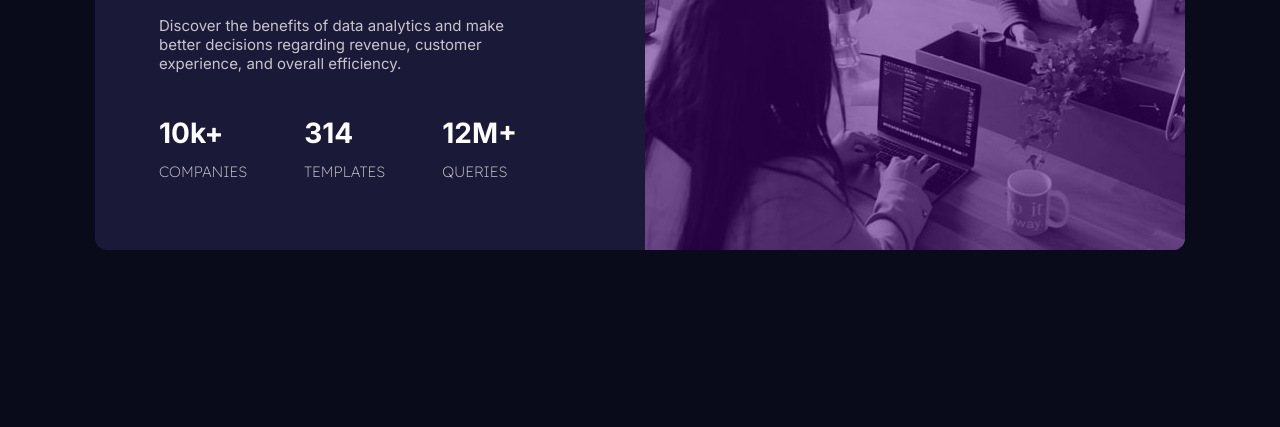
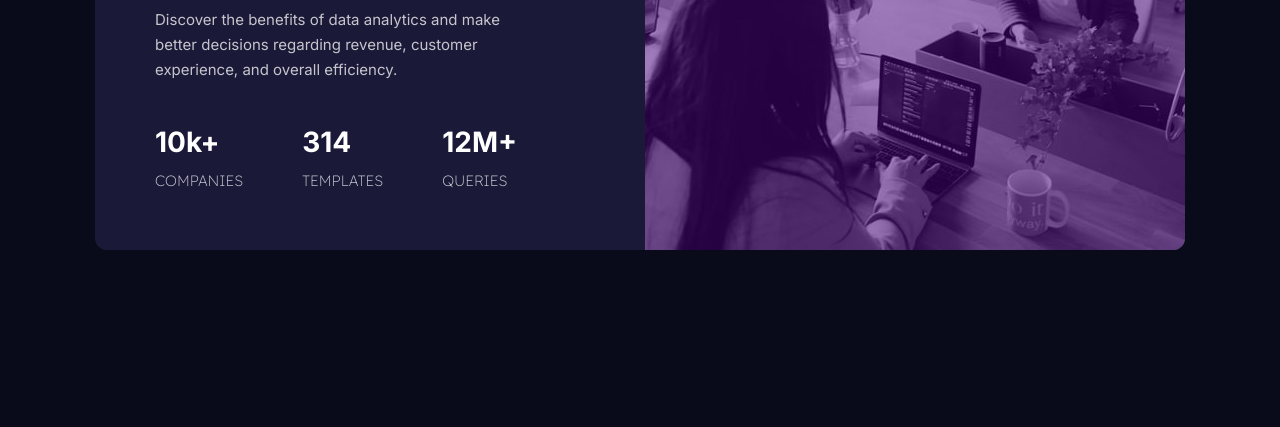
Before and after one commit to Mihail-Secrii/Stats-preview-card-component, a plain HTML site: page index.html in a window 1280 px wide. Shown: the part 373-800 px from the top of the page. Drawn offline with Linux system fonts and the light colour scheme.

Commit message:
Add files via upload

```diff
--- a/style.css
+++ b/style.css
@@ -36,7 +36,7 @@ body{
 }
 
 .card-body{
-	padding: 64px 128px 64px 64px;
+	padding: 60px 128px 60px 60px;
 	height: 100%;
 	width: 550px;
 }
@@ -49,6 +49,7 @@ body{
 .text{
 	font-size: 15px;
 	font-weight: 400;
+	line-height: 1.5625rem;
 	color: hsla(0, 0%, 100%, 0.75);
 }
 
@@ -80,6 +81,7 @@ body{
 .card-img > img{
 	display: block;
 	width: 100%;
+	height: 100%;
 }
 
 .overlay{
```
